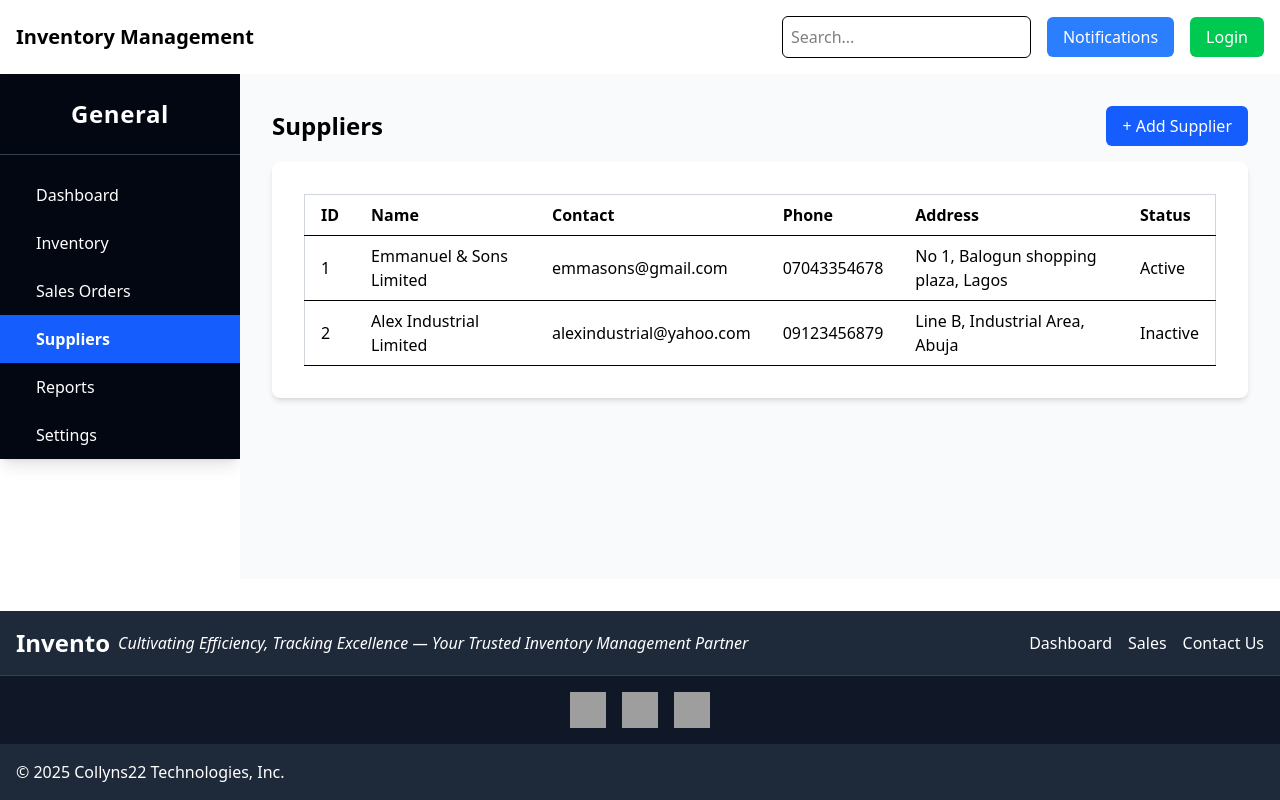
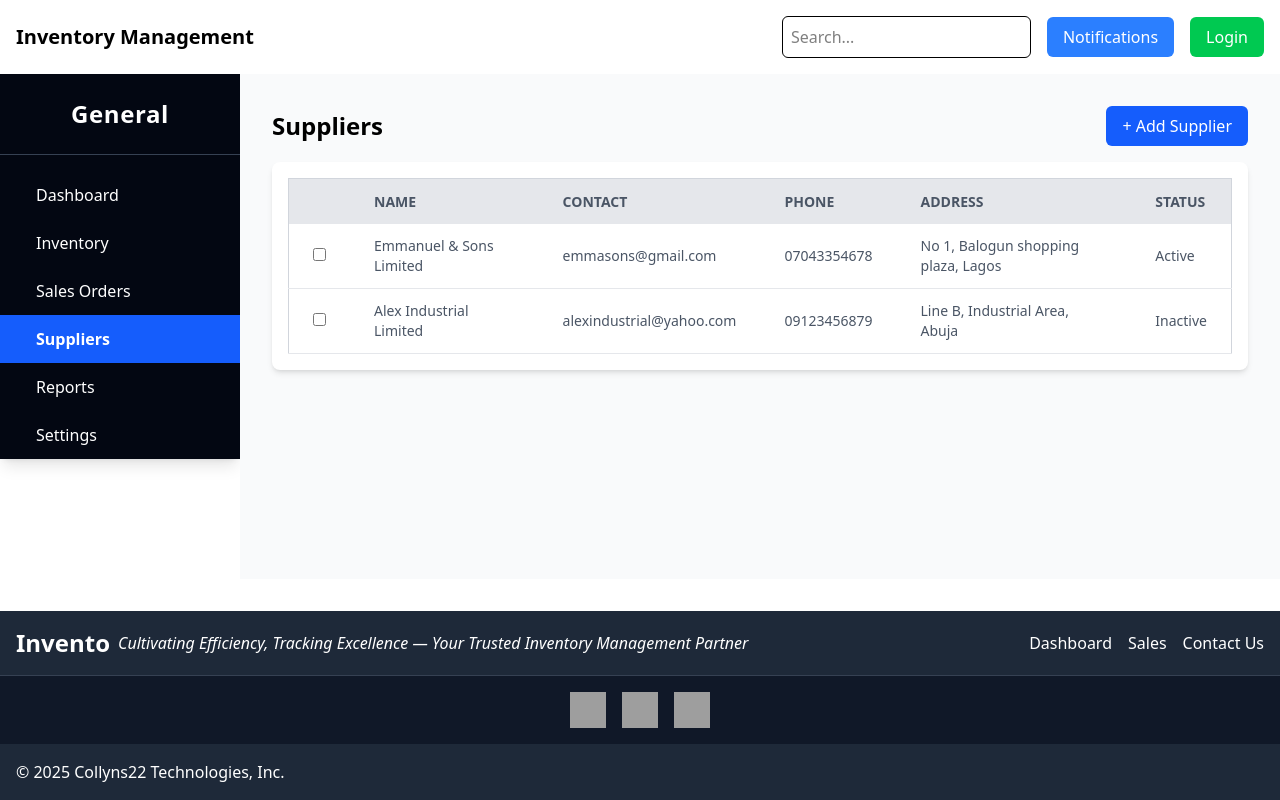
Before and after one commit to Collyns22/DataFort-Project, a React (Vite) app: page /suppliers in a window 1280 px wide. Built offline with nearby package versions, Linux system fonts and the light colour scheme; grey boxes are pictures that could not be loaded.

Commit message:
Add an edit and remove function to the supplier page

```diff
--- a/src/Pages/SuppliersPage.jsx
+++ b/src/Pages/SuppliersPage.jsx
@@ -21,6 +21,8 @@ const SuppliersPage = () => {
     },
   ]);
   const [showAdd, setShowAdd] = useState(false);
+  const [selectedId, setSelectedId] = useState(null);
+  const [isEditing, setIsEditing] = useState(false);
   const [newSupplier, setNewSupplier] = useState({
     name: "",
     contact: "",
@@ -28,18 +30,30 @@ const SuppliersPage = () => {
     status: "Active",
     address: "",
   });
+  const [editFields, setEditFields] = useState({
+    name: "",
+    contact: "",
+    phone: "",
+    status: "Active",
+    address: "",
+  });
 
+  // Handle input changes for add and edit
   const handleChange = (e) => {
     setNewSupplier({ ...newSupplier, [e.target.name]: e.target.value });
   };
+  const handleEditFieldChange = (e) => {
+    setEditFields({ ...editFields, [e.target.name]: e.target.value });
+  };
 
+  // Add supplier
   const handleAddSupplier = (e) => {
     e.preventDefault();
     setSuppliers([
       ...suppliers,
       {
         ...newSupplier,
-        id: suppliers.length + 1,
+        id: suppliers.length ? Math.max(...suppliers.map((s) => s.id)) + 1 : 1,
       },
     ]);
     setShowAdd(false);
@@ -50,6 +64,65 @@ const SuppliersPage = () => {
       status: "Active",
       address: "",
     });
+  };
+
+  // Remove supplier
+  const handleRemoveSupplier = () => {
+    setSuppliers((prev) => prev.filter((s) => s.id !== selectedId));
+    setSelectedId(null);
+    setIsEditing(false);
+  };
+
+  // Start editing
+  const handleEditSupplier = () => {
+    const supplier = suppliers.find((s) => s.id === selectedId);
+    if (supplier) {
+      setEditFields({
+        name: supplier.name,
+        contact: supplier.contact,
+        phone: supplier.phone,
+        status: supplier.status,
+        address: supplier.address,
+      });
+      setIsEditing(true);
+    }
+  };
+
+  // Save edit
+  const handleSaveEdit = (e) => {
+    e.preventDefault();
+    setSuppliers((prev) =>
+      prev.map((s) =>
+        s.id === selectedId
+          ? {
+              ...s,
+              name: editFields.name,
+              contact: editFields.contact,
+              phone: editFields.phone,
+              status: editFields.status,
+              address: editFields.address,
+            }
+          : s
+      )
+    );
+    setIsEditing(false);
+    setSelectedId(null);
+  };
+
+  // Cancel edit
+  const handleCancelEdit = () => {
+    setIsEditing(false);
+  };
+
+  // Checkbox handler
+  const handleCheckboxChange = (id) => {
+    if (selectedId === id) {
+      setSelectedId(null);
+      setIsEditing(false);
+    } else {
+      setSelectedId(id);
+      setIsEditing(false);
+    }
   };
 
   return (
@@ -64,8 +137,135 @@ const SuppliersPage = () => {
         </button>
       </div>
       <div className="bg-white shadow-md rounded-lg p-4">
-        <SupplierList suppliers={suppliers} />
+        <table className="min-w-full bg-white border border-gray-300">
+          <thead>
+            <tr className="bg-gray-200 text-gray-600 uppercase text-sm leading-normal">
+              <th className="py-3 px-6 text-left"></th>
+              <th className="py-3 px-6 text-left">Name</th>
+              <th className="py-3 px-6 text-left">Contact</th>
+              <th className="py-3 px-6 text-left">Phone</th>
+              <th className="py-3 px-6 text-left">Address</th>
+              <th className="py-3 px-6 text-left">Status</th>
+            </tr>
+          </thead>
+          <tbody className="text-gray-600 text-sm font-light">
+            {suppliers.map((supplier) => (
+              <tr
+                key={supplier.id}
+                className="border-b border-gray-200 hover:bg-gray-100"
+              >
+                <td className="py-3 px-6 text-left">
+                  <input
+                    type="checkbox"
+                    checked={selectedId === supplier.id}
+                    onChange={() => handleCheckboxChange(supplier.id)}
+                    title="Select to edit or remove"
+                  />
+                </td>
+                <td className="py-3 px-6 text-left">
+                  {isEditing && selectedId === supplier.id ? (
+                    <input
+                      type="text"
+                      name="name"
+                      value={editFields.name}
+                      onChange={handleEditFieldChange}
+                      className="border rounded-md p-1 w-full"
+                    />
+                  ) : (
+                    supplier.name
+                  )}
+                </td>
+                <td className="py-3 px-6 text-left">
+                  {isEditing && selectedId === supplier.id ? (
+                    <input
+                      type="text"
+                      name="contact"
+                      value={editFields.contact}
+                      onChange={handleEditFieldChange}
+                      className="border rounded-md p-1 w-full"
+                    />
+                  ) : (
+                    supplier.contact
+                  )}
+                </td>
+                <td className="py-3 px-6 text-left">
+                  {isEditing && selectedId === supplier.id ? (
+                    <input
+                      type="text"
+                      name="phone"
+                      value={editFields.phone}
+                      onChange={handleEditFieldChange}
+                      className="border rounded-md p-1 w-full"
+                    />
+                  ) : (
+                    supplier.phone
+                  )}
+                </td>
+                <td className="py-3 px-6 text-left">
+                  {isEditing && selectedId === supplier.id ? (
+                    <input
+                      type="text"
+                      name="address"
+                      value={editFields.address}
+                      onChange={handleEditFieldChange}
+                      className="border rounded-md p-1 w-full"
+                    />
+                  ) : (
+                    supplier.address
+                  )}
+                </td>
+                <td className="py-3 px-6 text-left">
+                  {isEditing && selectedId === supplier.id ? (
+                    <select
+                      name="status"
+                      value={editFields.status}
+                      onChange={handleEditFieldChange}
+                      className="border rounded-md p-1 w-full"
+                    >
+                      <option value="Active">Active</option>
+                      <option value="Inactive">Inactive</option>
+                    </select>
+                  ) : (
+                    supplier.status
+                  )}
+                </td>
+              </tr>
+            ))}
+          </tbody>
+        </table>
       </div>
+      {selectedId && !isEditing && (
+        <div className="mt-4 flex justify-end gap-2">
+          <button
+            className="bg-red-600 text-white px-4 py-2 rounded-md hover:bg-red-700 transition"
+            onClick={handleRemoveSupplier}
+          >
+            Remove Supplier
+          </button>
+          <button
+            className="bg-blue-600 text-white px-4 py-2 rounded-md hover:bg-blue-700 transition"
+            onClick={handleEditSupplier}
+          >
+            Edit Supplier
+          </button>
+        </div>
+      )}
+      {isEditing && (
+        <div className="mt-4 flex justify-end gap-2">
+          <button
+            className="bg-green-600 text-white px-4 py-2 rounded-md hover:bg-green-700 transition"
+            onClick={handleSaveEdit}
+          >
+            Save
+          </button>
+          <button
+            className="bg-gray-400 text-white px-4 py-2 rounded-md hover:bg-gray-500 transition"
+            onClick={handleCancelEdit}
+          >
+            Cancel
+          </button>
+        </div>
+      )}
       {showAdd && (
         <div className="fixed inset-0 flex items-center justify-center bg-black bg-opacity-40 z-50">
           <div className="bg-white p-6 rounded-lg shadow-lg w-full max-w-md">
@@ -119,7 +319,7 @@ const SuppliersPage = () => {
               <div className="flex justify-between">
                 <button
                   type="button"
-                  className="text-gray-500"
+                  className="bg-blue-600 text-white px-4 py-2 rounded-md"
                   onClick={() => setShowAdd(false)}
                 >
                   Cancel
```
